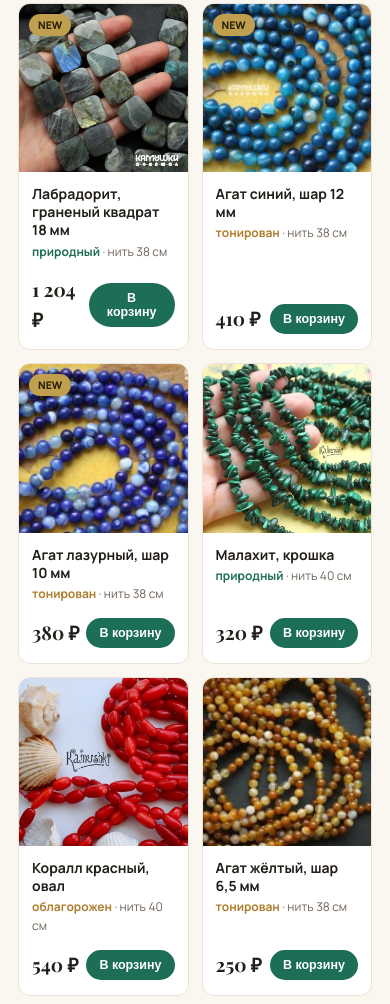
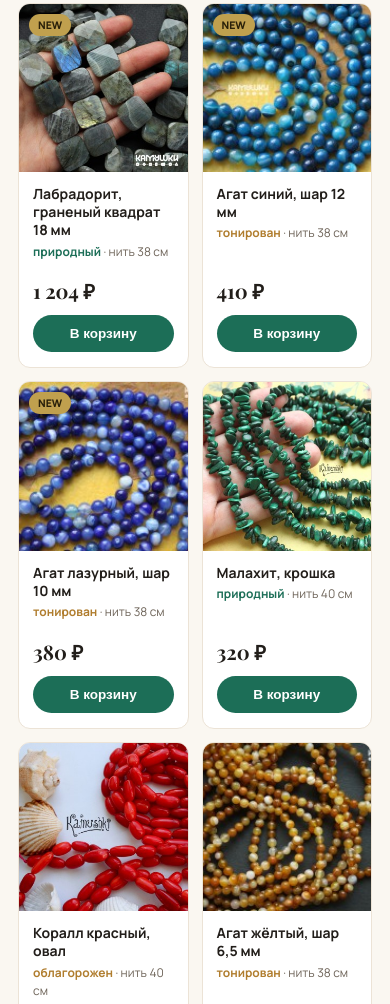
Before and after one commit to team-heroes-camp/kamushki-landing-mockup, a plain HTML site: page shop.html in a window 390 px wide. Shown: the part 2301-3305 px from the top of the page. Drawn offline with nearby package versions, Linux system fonts and the light colour scheme; a web font is replaced by a local one.

Commit message:
fix mobile product card: price no-wrap, button full-width below

```diff
--- a/shop.html
+++ b/shop.html
@@ -168,6 +168,10 @@
     .trustbar .wrap{grid-template-columns:1fr 1fr;gap:18px}
     .cats{grid-template-columns:1fr 1fr;gap:14px}
     .prods{grid-template-columns:1fr 1fr;gap:13px}
+    .prod .pbody{padding:13px 14px 15px}
+    .prod .pbot{flex-direction:column;align-items:stretch;gap:9px}
+    .prod .price{white-space:nowrap;font-size:20px}
+    .prod .buy{width:100%;padding:11px 0;font-size:13.5px;border-radius:24px}
     .why-grid{grid-template-columns:1fr;gap:28px;padding:48px 0}.why-photo{order:-1}
     .numbers .wrap{grid-template-columns:1fr 1fr;gap:26px}
     .rev-grid{grid-template-columns:1fr}
```
